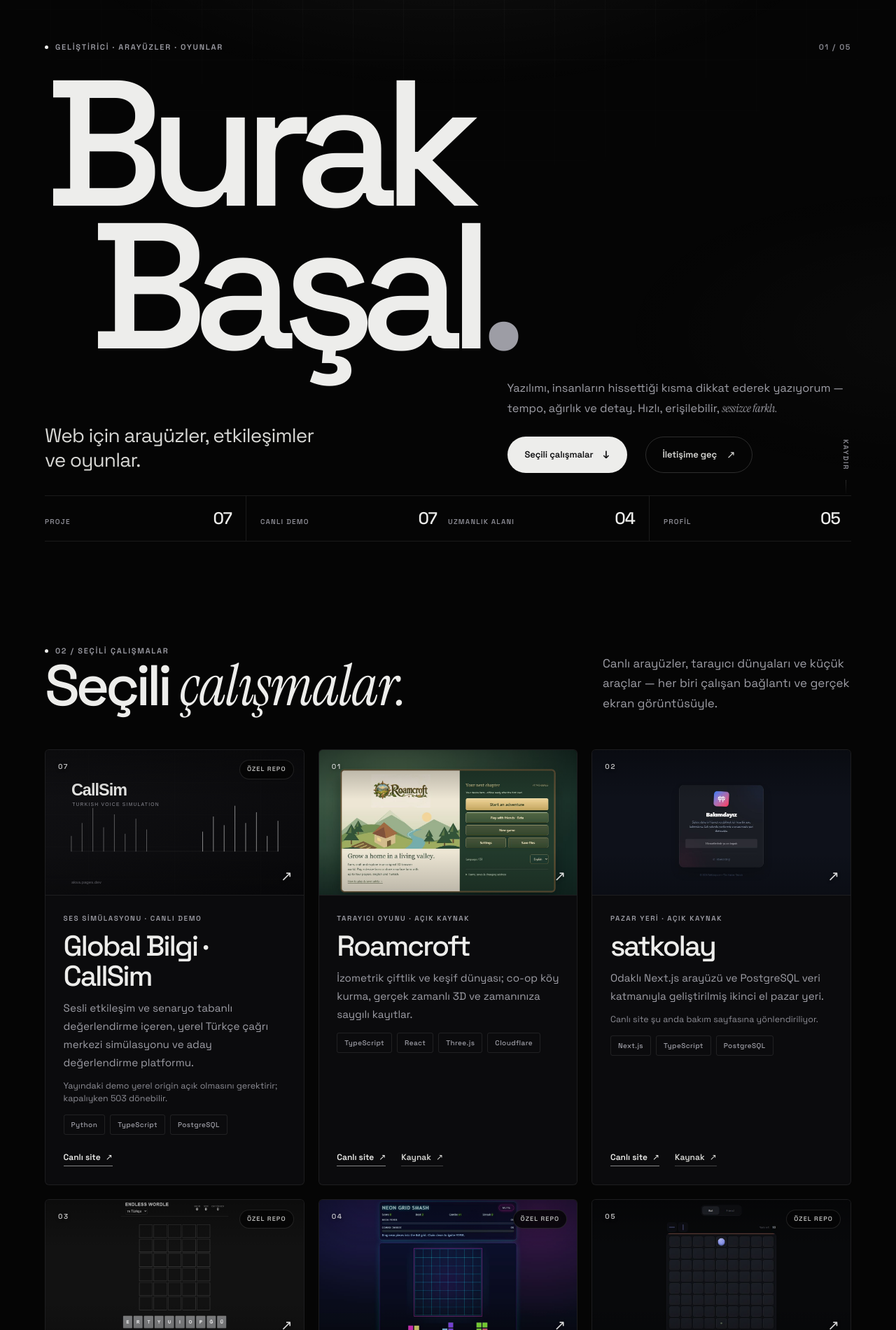
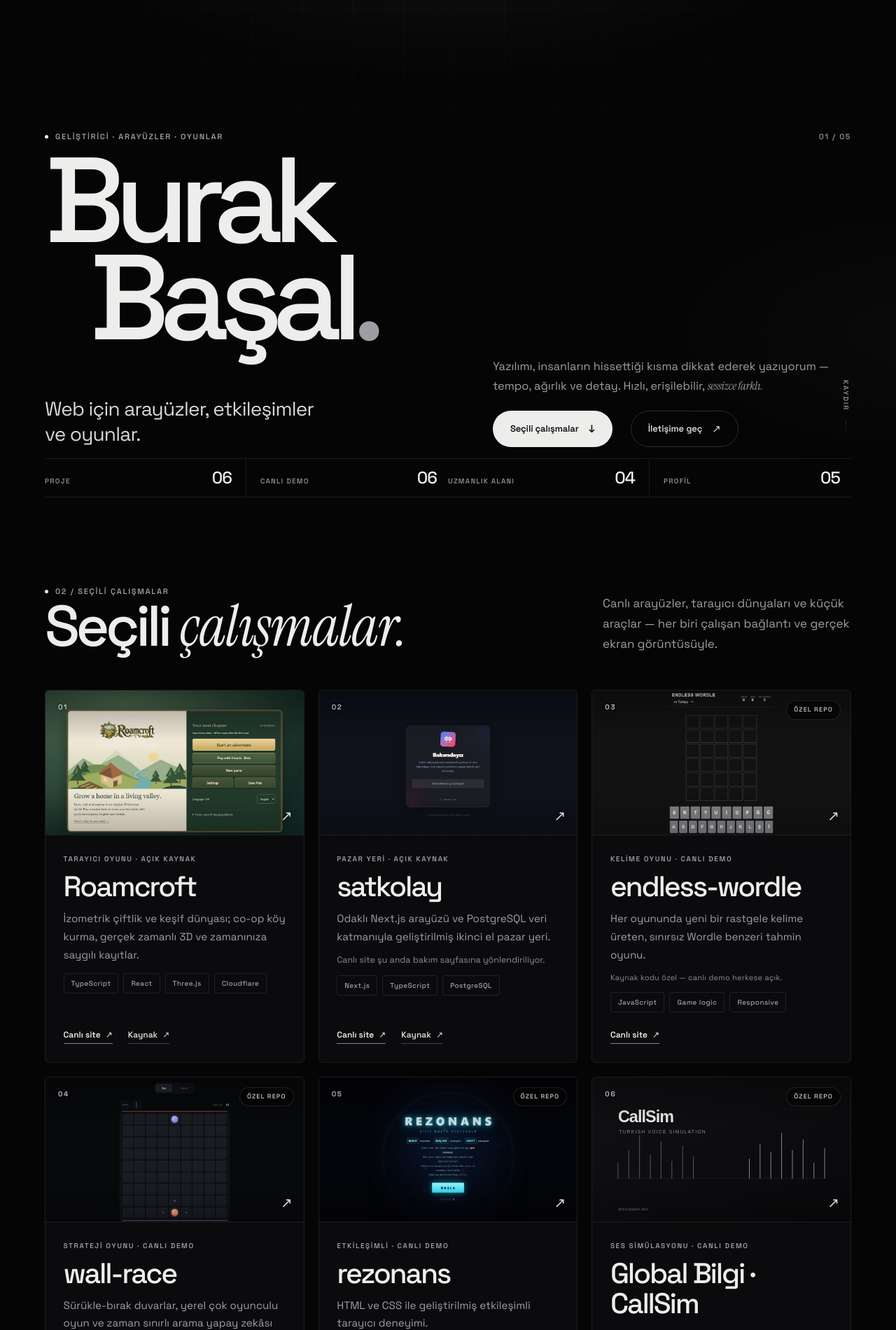
Before and after one commit to burakbasal/burakbasal.github.io, a Vue app: page / in a window 1280 px wide. Shown: the part 59-1960 px from the top of the page at 70% size. Built offline with nearby package versions, Linux system fonts and the light colour scheme.

Commit message:
Remove neon-grid-smash and fit hero name to shorter desktop viewports

```diff
--- a/src/components/HeroSection.vue
+++ b/src/components/HeroSection.vue
@@ -51,8 +51,8 @@ onScopeDispose(() => {
 })
 
 const stats = [
-  { value: '07', key: 'stats.projects' },
-  { value: '07', key: 'stats.live' },
+  { value: '06', key: 'stats.projects' },
+  { value: '06', key: 'stats.live' },
   { value: '04', key: 'stats.areas' },
   { value: '05', key: 'stats.profiles' },
 ] as const
--- a/src/data/projects.ts
+++ b/src/data/projects.ts
@@ -26,23 +26,6 @@ export interface Project {
  * public demo — no source, configuration or internal links.
  */
 export const projects: Project[] = [
-  {
-    index: '07',
-    title: 'Global Bilgi · CallSim',
-    kind: { en: 'Voice simulation · Live demo', tr: 'Ses simülasyonu · Canlı demo' },
-    description: {
-      en: 'A local Turkish call-centre simulation and candidate assessment platform with voice interaction and scenario-based evaluation.',
-      tr: 'Sesli etkileşim ve senaryo tabanlı değerlendirme içeren, yerel Türkçe çağrı merkezi simülasyonu ve aday değerlendirme platformu.',
-    },
-    tags: ['Python', 'TypeScript', 'PostgreSQL'],
-    image: '/images/callsim.svg',
-    links: [{ label: 'live', href: 'https://aksa.pages.dev/' }],
-    note: {
-      en: 'The published demo needs its local origin running; it may return 503 when offline.',
-      tr: 'Yayındaki demo yerel origin açık olmasını gerektirir; kapalıyken 503 dönebilir.',
-    },
-    privateRepo: true,
-  },
   {
     index: '01',
     title: 'Roamcroft',
@@ -92,19 +75,6 @@ export const projects: Project[] = [
   },
   {
     index: '04',
-    title: 'neon-grid-smash',
-    kind: { en: 'Puzzle · Live demo', tr: 'Bulmaca · Canlı demo' },
-    description: {
-      en: 'A mobile-friendly neon grid puzzle built with HTML, CSS and JavaScript.',
-      tr: 'HTML, CSS ve JavaScript ile geliştirilmiş, mobil uyumlu neon ızgara bulmacası.',
-    },
-    tags: ['HTML', 'CSS', 'JavaScript', 'Mobile'],
-    image: '/images/neon-grid-smash.jpg',
-    links: [{ label: 'live', href: 'https://burakbasal.github.io/neon-grid-smash/' }],
-    privateRepo: true,
-  },
-  {
-    index: '05',
     title: 'wall-race',
     kind: { en: 'Strategy game · Live demo', tr: 'Strateji oyunu · Canlı demo' },
     description: {
@@ -117,7 +87,7 @@ export const projects: Project[] = [
     privateRepo: true,
   },
   {
-    index: '06',
+    index: '05',
     title: 'rezonans',
     kind: { en: 'Interactive · Live demo', tr: 'Etkileşimli · Canlı demo' },
     description: {
@@ -129,4 +99,21 @@ export const projects: Project[] = [
     links: [{ label: 'live', href: 'https://burakbasal.github.io/rezonans/' }],
     privateRepo: true,
   },
+  {
+    index: '06',
+    title: 'Global Bilgi · CallSim',
+    kind: { en: 'Voice simulation · Live demo', tr: 'Ses simülasyonu · Canlı demo' },
+    description: {
+      en: 'A local Turkish call-centre simulation and candidate assessment platform with voice interaction and scenario-based evaluation.',
+      tr: 'Sesli etkileşim ve senaryo tabanlı değerlendirme içeren, yerel Türkçe çağrı merkezi simülasyonu ve aday değerlendirme platformu.',
+    },
+    tags: ['Python', 'TypeScript', 'PostgreSQL'],
+    image: '/images/callsim.svg',
+    links: [{ label: 'live', href: 'https://aksa.pages.dev/' }],
+    note: {
+      en: 'The published demo needs its local origin running; it may return 503 when offline.',
+      tr: 'Yayındaki demo yerel origin açık olmasını gerektirir; kapalıyken 503 dönebilir.',
+    },
+    privateRepo: true,
+  },
 ]
--- a/src/style.css
+++ b/src/style.css
@@ -577,7 +577,7 @@ ul {
   display: flex;
   align-items: flex-end;
   min-height: 100svh;
-  padding-block: 118px 52px;
+  padding-block: 100px 44px;
   isolation: isolate;
   overflow: hidden;
 }
@@ -611,7 +611,7 @@ ul {
   align-items: center;
   justify-content: space-between;
   gap: 16px;
-  padding-bottom: clamp(20px, 3.5vh, 42px);
+  padding-bottom: clamp(18px, 3vh, 34px);
 }
 
 .hero__index {
@@ -622,7 +622,7 @@ ul {
 }
 
 .hero__title {
-  font-size: clamp(4.6rem, 20vw, 19rem);
+  font-size: clamp(4.2rem, 17vw, 15.5rem);
   font-weight: 500;
   line-height: 0.8;
   letter-spacing: -0.085em;
@@ -643,7 +643,7 @@ ul {
 .hero__lower {
   display: grid;
   gap: 20px;
-  padding-top: clamp(24px, 3.5vh, 44px);
+  padding-top: clamp(20px, 3vh, 36px);
 }
 
 .hero__role {
@@ -673,7 +673,7 @@ ul {
 .hero__stats {
   display: grid;
   grid-template-columns: repeat(2, minmax(0, 1fr));
-  margin-top: clamp(30px, 4vh, 48px);
+  margin-top: clamp(24px, 3vh, 36px);
   border-top: 1px solid var(--rule);
 }
 
@@ -823,6 +823,35 @@ ul {
 
   .hero__scroll {
     display: flex;
+  }
+}
+
+/* Short desktop windows (browser chrome + Windows taskbar): keep the name,
+   role and primary actions inside the first screen. */
+@media (min-width: 1024px) and (max-height: 800px) {
+  .hero {
+    padding-block: 84px 30px;
+  }
+
+  .hero__title {
+    font-size: clamp(4.2rem, 13.5vw, 13rem);
+  }
+
+  .hero__meta {
+    padding-bottom: 14px;
+  }
+
+  .hero__lower {
+    gap: 14px;
+    padding-top: 16px;
+  }
+
+  .hero__stats {
+    margin-top: 16px;
+  }
+
+  .hero__stat {
+    padding-block: 9px;
   }
 }
 
```
Also changed, not shown: public/images/neon-grid-smash.jpg (deleted), 1 other file (tests, documents, lock files or other folders).
